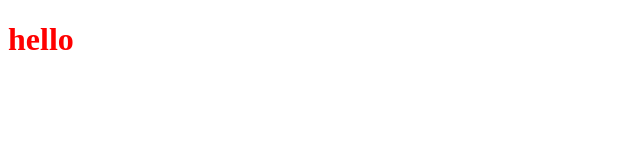
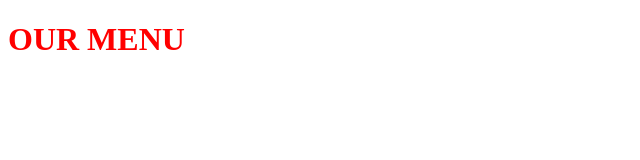
Before and after one commit to jasjotdhaliwal/module2-solution, a plain HTML site: page index.html in a window 1280 px wide. Shown: the whole page, without its empty margins (0-640 px from the left). Drawn offline with Linux system fonts and the light colour scheme.

Commit message:
Update index.html

```diff
--- a/index.html
+++ b/index.html
@@ -5,6 +5,6 @@
      <link rel="stylesheet" href="css/style.css">
   </head>
   <body>
-    <h1>hello</h1>
+    <h1>OUR MENU</h1>
   </body>
 </html>
```
